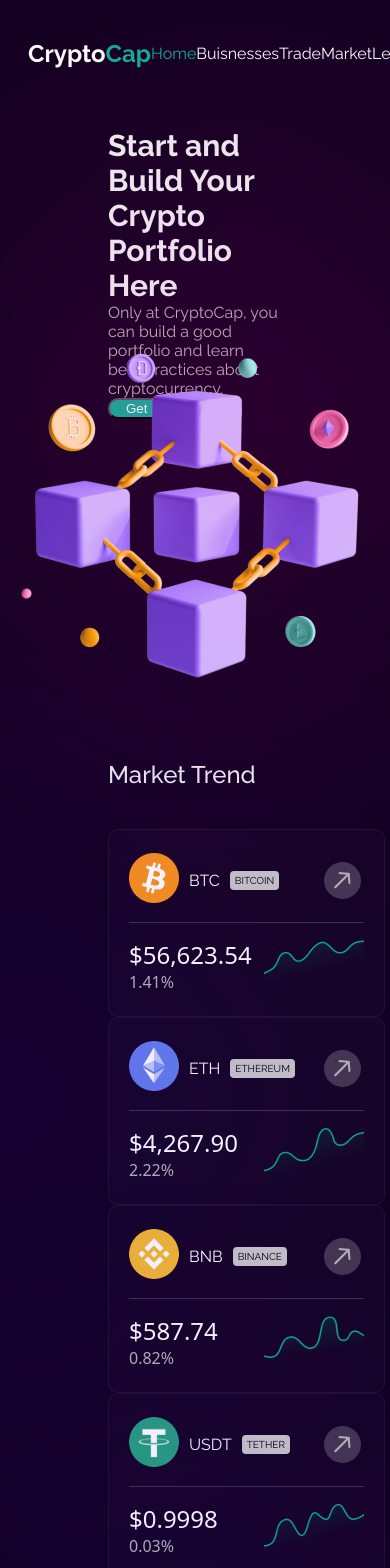
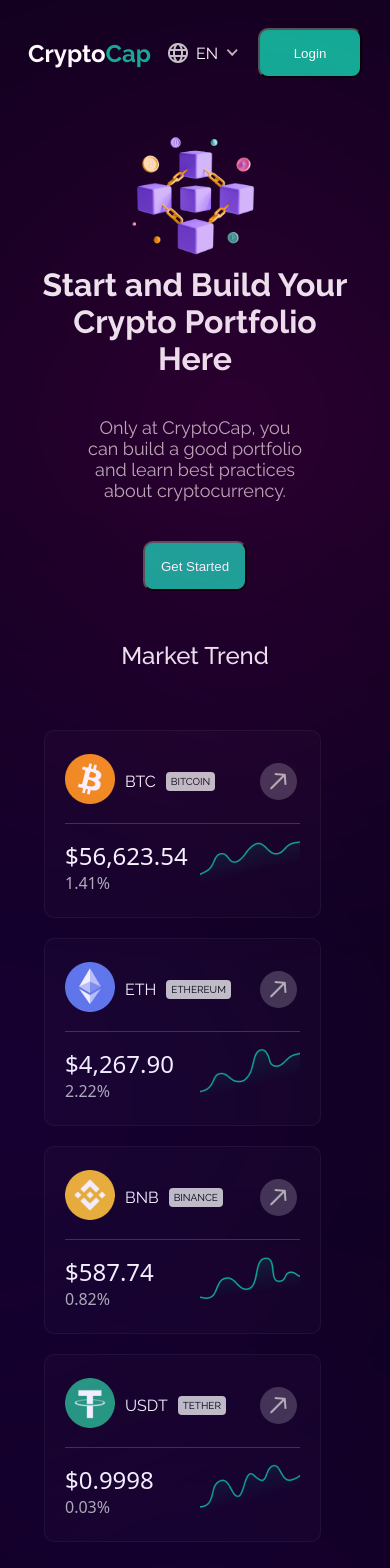
Before and after one commit to ImAnshuJoshi/Crypto-trading-frontend, a React (Create React App) app: page / in a window 390 px wide. Shown: the top 1568 px of the page. Built offline with nearby package versions, Linux system fonts and the light colour scheme.

Commit message:
Make responsive

```diff
--- a/src/Pages/Features/Features.module.css
+++ b/src/Pages/Features/Features.module.css
@@ -22,3 +22,21 @@
     width:90%;
     flex-wrap: wrap;
 }
+@media screen and (max-width: 690px) {
+    .featureContainer{
+        margin: 200px 20px;
+    }
+    .featuresHeading{
+        text-align: center;
+    }
+    .featuresSubHeading{
+        text-align: center;
+    }
+    .featureCards{
+        display: flex;
+        flex-direction: column;
+        justify-content: center;
+        align-items: center;
+    }
+
+}
--- a/src/Pages/GetStarted/GetStarted.module.css
+++ b/src/Pages/GetStarted/GetStarted.module.css
@@ -30,3 +30,25 @@
     color:#B6B6B6;
     font-size: 16px;
 }
+@media screen and (max-width: 980px) {
+    .getStartedContainer{
+        margin-top: 50px;
+    }
+    .InnerContainer{
+        display: flex;
+        flex-direction: column;
+        justify-content: center;
+        align-items: center;
+    }
+    .getStartedBtn{
+        margin-bottom: 30px;
+    }
+    .leftContainer{
+        width:100%;
+        align-items: center;
+    }
+    .heading{
+        font-size: 24px;
+        text-align: center;
+    }
+}
--- a/src/Pages/MarketTrend/MarketTrend.module.css
+++ b/src/Pages/MarketTrend/MarketTrend.module.css
@@ -3,7 +3,7 @@
     flex-direction: column;
     justify-content: space-between;
     align-items: flex-start;
-    margin:30px 100px;
+    margin:50px 100px;
 }
 .marketTrendContainerHeading{
     color:#ECF1F0;
@@ -21,3 +21,24 @@
 .cards>div{
     margin-right: 25px;
 }
+@media screen and (max-width: 1125px) {
+    .cards{
+        display: flex;
+        flex-direction: row;
+        justify-content: space-between;
+        align-items: center;
+        flex-wrap: wrap;
+    }
+    .MarketTrend{
+        margin: 50px 20px;
+    }
+}
+@media screen and (max-width: 670px){
+    .MarketTrend{
+        display: flex;
+        flex-direction: column;
+        justify-content:center;
+        align-items: center;
+        margin:50px 100px;
+    }
+}
--- a/src/components/Explore/Explore.module.css
+++ b/src/components/Explore/Explore.module.css
@@ -34,3 +34,29 @@
 .learnBtn{
     width:100%;
 }
+@media screen and (max-width: 1120px) {
+    .exploreContainer{
+        margin-top: 100px;
+        margin-bottom: 100px;
+    }
+    .exploreContainer>div{
+        width:90%;
+        padding:30px 30px 30px 30px;
+        display: flex;
+        flex-direction: column;
+        justify-content: space-between;
+        align-items: center;
+    }
+    .containerLeft{
+        width:100%;
+    }
+    .heading{
+        font-size: 20px;
+        text-align: center;
+    }
+    .subHeading{
+        font-size: 14px;
+        text-align: center;
+        margin-bottom: 40px;
+    }
+}
--- a/src/components/FeatureCard/FeatureCard.module.css
+++ b/src/components/FeatureCard/FeatureCard.module.css
@@ -9,6 +9,7 @@
     display: flex;
     flex-direction: column;
     justify-content: space-evenly;
+    margin-top: 20px;
 
 }
 .eachCardContainer>div{
--- a/src/components/Footer/Footer.module.css
+++ b/src/components/Footer/Footer.module.css
@@ -3,7 +3,7 @@
     justify-content: space-evenly;
     align-items: center;
     color:#B6B6B6;
-    margin: 100px auto;
+    margin: 100px auto 60px auto;
     font-weight: 500;
 }
 .leftContainer{
--- a/src/components/Main/Main.jsx
+++ b/src/components/Main/Main.jsx
@@ -8,7 +8,7 @@ function Main() {
       <div className={styles.mainRight}>
         <div className={styles.heading}>Start and Build Your Crypto Portfolio Here</div>
         <div className={styles.subHeading}>
-          Only at CryptoCap, you can build a good portfolio and learn<br/> best
+          Only at CryptoCap, you can build a good portfolio and learn best
           practices about cryptocurrency.
         </div>
         <button>Get Started</button>
--- a/src/components/Main/Main.module.css
+++ b/src/components/Main/Main.module.css
@@ -12,25 +12,40 @@
 }
 .heading{
     color:#ECF1F0;
-    font-size: 30px;
+    font-size: 32px;
     font-weight: 700;
 }
 .subHeading{
     color:#B6B6B6;
-    font-size: 16px;
+    font-size: 18px;
+    width:70%;
 }
-.mainImg {
-    order: 1;
-  }
 
 @media screen and (max-width: 1120px) {
     .mainContainer{
         display: flex;
+        flex-direction: column-reverse;
+        align-items: center;
+        justify-content: center;
+    }
+    .mainRight{
+        height: 100%;
+        display: flex;
         flex-direction: column;
+        justify-content: center;
+        align-items: center;
 
+        text-align: center;
     }
-    .mainImg {
-        order: 0;
-        margin-bottom: 20px;
-      }
+    .subHeading{
+        margin : 40px auto;
+    }
 }
+@media screen and (max-width: 500px) {
+    .mainImg{
+        width:90%;
+    }
+    .mainRight{
+        width:180%;
+    }
+}
--- a/src/components/MarketTrendCard/MarketTrendCard.module.css
+++ b/src/components/MarketTrendCard/MarketTrendCard.module.css
@@ -9,6 +9,7 @@
     border: 1px solid rgba(255, 255, 255, 0.05);
     border-radius: 10px;
     padding: 8px 20px;
+    margin-top: 20px;
 }
 .divider{
     height:1px;
--- a/src/components/Navbar/Navbar.jsx
+++ b/src/components/Navbar/Navbar.jsx
@@ -22,12 +22,6 @@ function Navbar() {
         {navItems.map((item, index) => (
           <div key={index} className={index === 0 ? styles.highlight : ''}>{item}</div>
         ))}
-         {/* <img
-          src={hamburger}
-          alt="menu"
-          className={styles.hamburger}
-          onClick={handleToggle}
-        /> */}
       </div>
 
       <div className={styles.navRight}>
--- a/src/components/Navbar/Navbar.module.css
+++ b/src/components/Navbar/Navbar.module.css
@@ -39,7 +39,12 @@
     color: white;
     border-radius: 10px;
 }
-@media screen and (max-width: 1120px) {
+@media screen and (max-width: 1000px) {
+    .navItems{
+        display: none;
+    }
+}
+@media screen and (max-width: 600px) {
     .navContainer{
         margin: auto 20px;
     }
--- a/src/components/SideCard/SideCard.module.css
+++ b/src/components/SideCard/SideCard.module.css
@@ -20,3 +20,18 @@
     font-size: 16px;
     color:#B6B6B6;
 }
+@media screen and (max-width: 860px) {
+    .eachSideCard{
+        width: auto;
+        margin:0;
+        display: flex;
+        flex-direction: column;
+        justify-content: center;
+        align-items: center;
+        margin-bottom: 30px;
+        padding: 20px 10px 20px 10px;
+    }
+    .Cardheading , .CardDesc{
+        text-align: center;
+    }
+}
```
